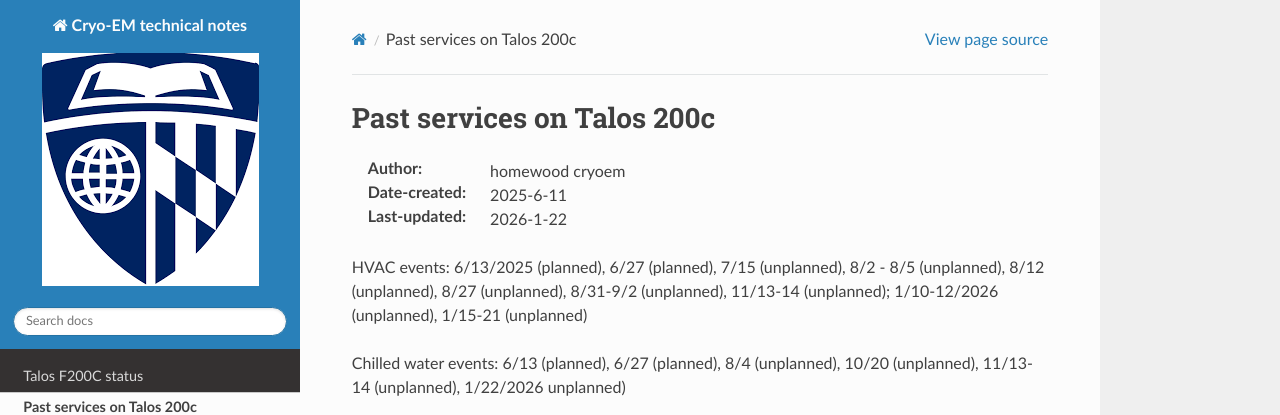
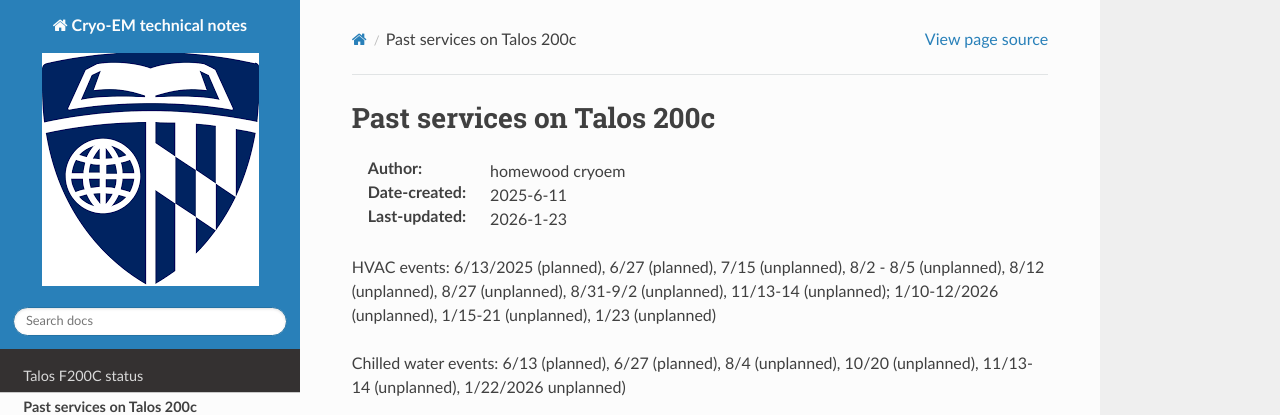
Before and after one commit to coherency224/hop-em, a Sphinx documentation site: the page built from docs/source/Past_services.rst, in a window 1280 px wide and 900 px high. Shown: the top 415 px of the window. Built offline with Sphinx 7.4.7 and the Read the Docs theme 3.1.0, drawn with Linux system fonts in a browser that asks for light colours; pages that are not in the unit, such as notebooks, are missing from menus.

Commit message:
Update Past_services.rst

```diff
--- a/docs/source/Past_services.rst
+++ b/docs/source/Past_services.rst
@@ -5,9 +5,9 @@
 
 :Author: homewood cryoem
 :Date-created: 2025-6-11
-:Last-updated: 2026-1-22
+:Last-updated: 2026-1-23
 
-HVAC events: 6/13/2025 (planned), 6/27 (planned), 7/15 (unplanned), 8/2 - 8/5 (unplanned), 8/12 (unplanned), 8/27 (unplanned), 8/31-9/2 (unplanned), 11/13-14 (unplanned); 1/10-12/2026 (unplanned), 1/15-21 (unplanned)
+HVAC events: 6/13/2025 (planned), 6/27 (planned), 7/15 (unplanned), 8/2 - 8/5 (unplanned), 8/12 (unplanned), 8/27 (unplanned), 8/31-9/2 (unplanned), 11/13-14 (unplanned); 1/10-12/2026 (unplanned), 1/15-21 (unplanned), 1/23 (unplanned)
 
 Chilled water events: 6/13 (planned), 6/27 (planned), 8/4 (unplanned), 10/20 (unplanned),  11/13-14 (unplanned), 1/22/2026 unplanned)
 
```
